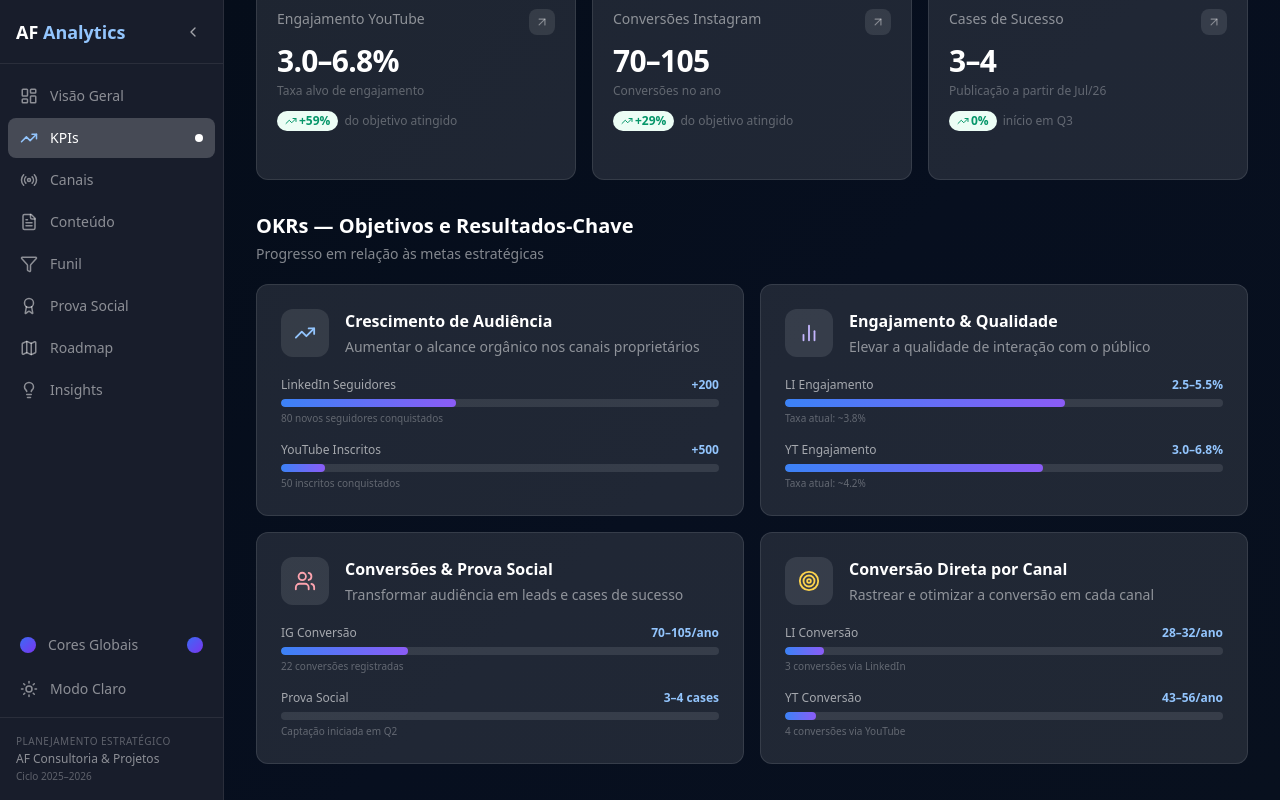
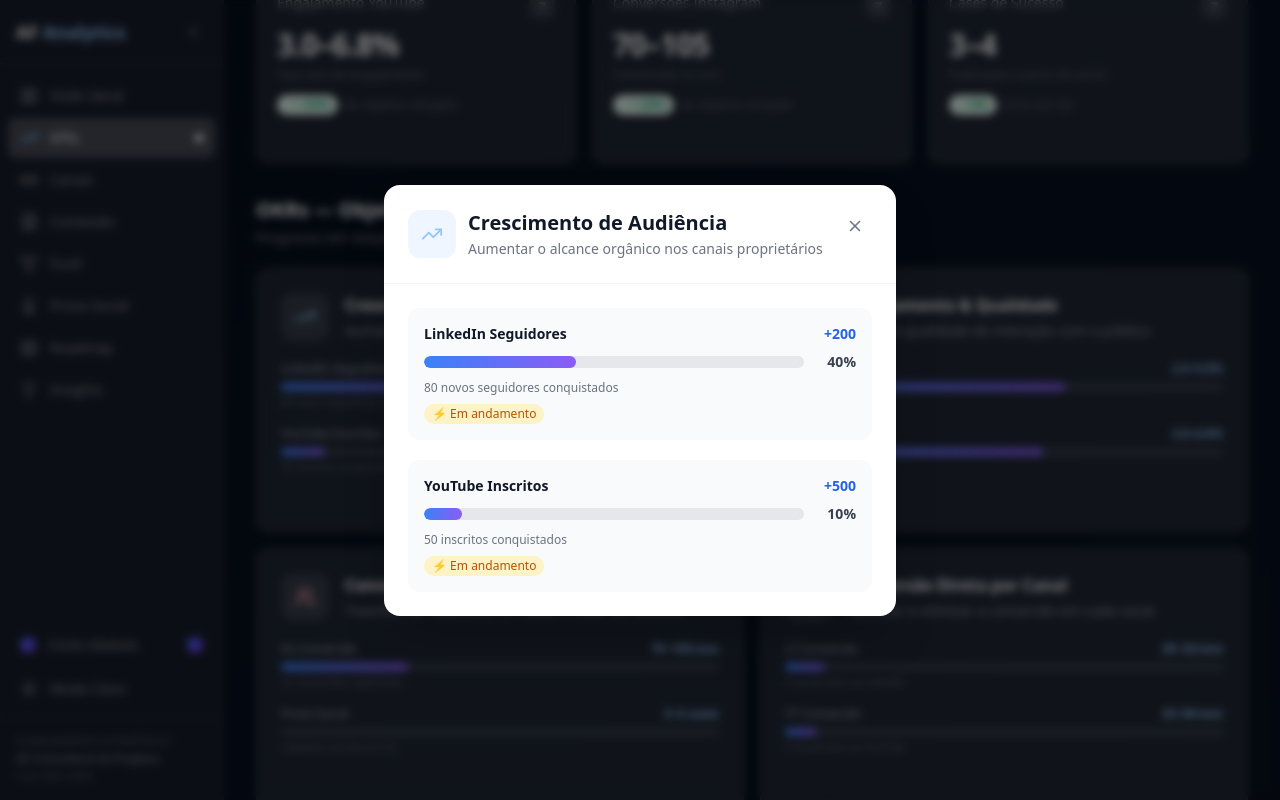
Before and after one commit to emanaproducoes-cmyk/dashboardestrat-gico, a React (Vite) app: page /KPIs in a window 1280 px wide. Both pictures are taken after a click on the element 500 px from the left and 400 px from the top of the page. Built offline with nearby package versions, Linux system fonts and the light colour scheme.

Commit message:
Update OKRCard.tsx

```diff
--- a/src/components/dashboard/OKRCard.tsx
+++ b/src/components/dashboard/OKRCard.tsx
@@ -1,4 +1,5 @@
-import React from "react"
+import React, { useState } from "react"
+import { X, ArrowRight } from "lucide-react"
 
 interface Metric {
   label: string
@@ -17,6 +18,8 @@ interface OKRCardProps {
 }
 
 export default function OKRCard({ icon, iconBg, title, description, metrics, darkMode }: OKRCardProps) {
+  const [open, setOpen] = useState(false)
+
   const cardBg = darkMode
     ? "bg-white/10 border-white/10 hover:bg-white/15"
     : "bg-white border-gray-100 hover:shadow-lg"
@@ -28,7 +31,8 @@ export default function OKRCard({ icon, iconBg, title, description, metrics, dar
   const detailColor = darkMode ? "text-white/30" : "text-gray-400"
 
   return (
-    <div className={`rounded-xl border p-6 transition-all duration-300 ${cardBg}`}>
+    <>
+      <div className={`rounded-xl border p-6 transition-all duration-300 cursor-pointer group ${cardBg}`} onClick={() => setOpen(true)}>
         <div className="flex items-start gap-4">
           <div className={`w-12 h-12 rounded-xl flex items-center justify-center ${darkMode ? 'bg-white/10' : iconBg} flex-shrink-0`}>
             {icon}
@@ -46,15 +50,59 @@ export default function OKRCard({ icon, iconBg, title, description, metrics, dar
                 <span className={`text-xs font-bold ${targetColor}`}>{m.target}</span>
               </div>
               <div className={`w-full h-2 rounded-full overflow-hidden ${progressBg}`}>
-              <div
-                className="h-full rounded-full bg-gradient-to-r from-blue-500 to-violet-500 transition-all duration-700"
-                style={{ width: `${m.progress}%` }}
-              />
+                <div className="h-full rounded-full bg-gradient-to-r from-blue-500 to-violet-500 transition-all duration-700" style={{ width: `${m.progress}%` }} />
               </div>
               <p className={`text-[10px] mt-1 ${detailColor}`}>{m.detail}</p>
             </div>
           ))}
         </div>
+        <div className={`flex items-center gap-1 text-xs mt-4 font-medium opacity-0 group-hover:opacity-100 transition-opacity ${darkMode ? 'text-blue-300' : 'text-blue-600'}`}>
+          Ver detalhes <ArrowRight size={12} />
+        </div>
+      </div>
+
+      {open && (
+        <div className="fixed inset-0 z-50 flex items-center justify-center p-4" onClick={() => setOpen(false)}>
+          <div className="absolute inset-0 bg-black/50 backdrop-blur-sm" />
+          <div className="relative bg-white rounded-2xl shadow-2xl w-full max-w-lg max-h-[90vh] overflow-y-auto" onClick={e => e.stopPropagation()}>
+            <div className="flex items-start justify-between p-6 border-b border-gray-100">
+              <div className="flex items-center gap-3">
+                <div className={`w-12 h-12 rounded-xl flex items-center justify-center ${iconBg}`}>{icon}</div>
+                <div>
+                  <h2 className="text-xl font-bold text-gray-900">{title}</h2>
+                  <p className="text-sm text-gray-500 mt-0.5">{description}</p>
+                </div>
+              </div>
+              <button onClick={() => setOpen(false)} className="p-2 rounded-lg hover:bg-gray-100"><X size={18} className="text-gray-500" /></button>
+            </div>
+            <div className="p-6 space-y-5">
+              {metrics.map((m, i) => {
+                const pct = m.progress
+                return (
+                  <div key={i} className="bg-gray-50 rounded-xl p-4">
+                    <div className="flex items-center justify-between mb-2">
+                      <span className="font-semibold text-gray-900 text-sm">{m.label}</span>
+                      <span className="text-blue-600 font-bold text-sm">{m.target}</span>
+                    </div>
+                    <div className="flex items-center gap-3 mb-2">
+                      <div className="flex-1 h-3 bg-gray-200 rounded-full overflow-hidden">
+                        <div className="h-full rounded-full bg-gradient-to-r from-blue-500 to-violet-500 transition-all duration-700" style={{ width: `${pct}%` }} />
+                      </div>
+                      <span className="text-sm font-bold text-gray-700 w-10 text-right">{pct}%</span>
+                    </div>
+                    <p className="text-xs text-gray-500 mt-1">{m.detail}</p>
+                    <div className="mt-2 flex items-center gap-2">
+                      <span className={`text-xs px-2 py-0.5 rounded-full font-medium ${pct >= 50 ? 'bg-emerald-100 text-emerald-700' : pct > 0 ? 'bg-amber-100 text-amber-700' : 'bg-gray-100 text-gray-500'}`}>
+                        {pct >= 50 ? '✓ No prazo' : pct > 0 ? '⚡ Em andamento' : '⏳ Aguardando início'}
+                      </span>
+                    </div>
                   </div>
                 )
+              })}
+            </div>
+          </div>
+        </div>
+      )}
+    </>
+  )
 }
```
Lines whose indentation alone changed are shown as unchanged.
